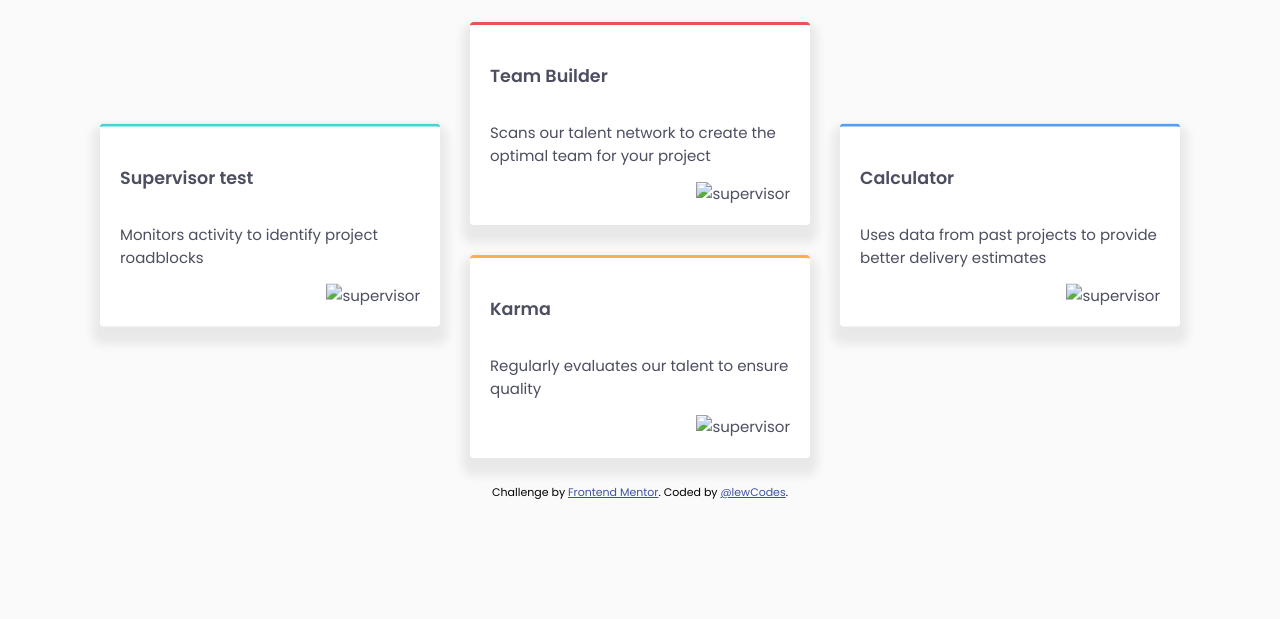
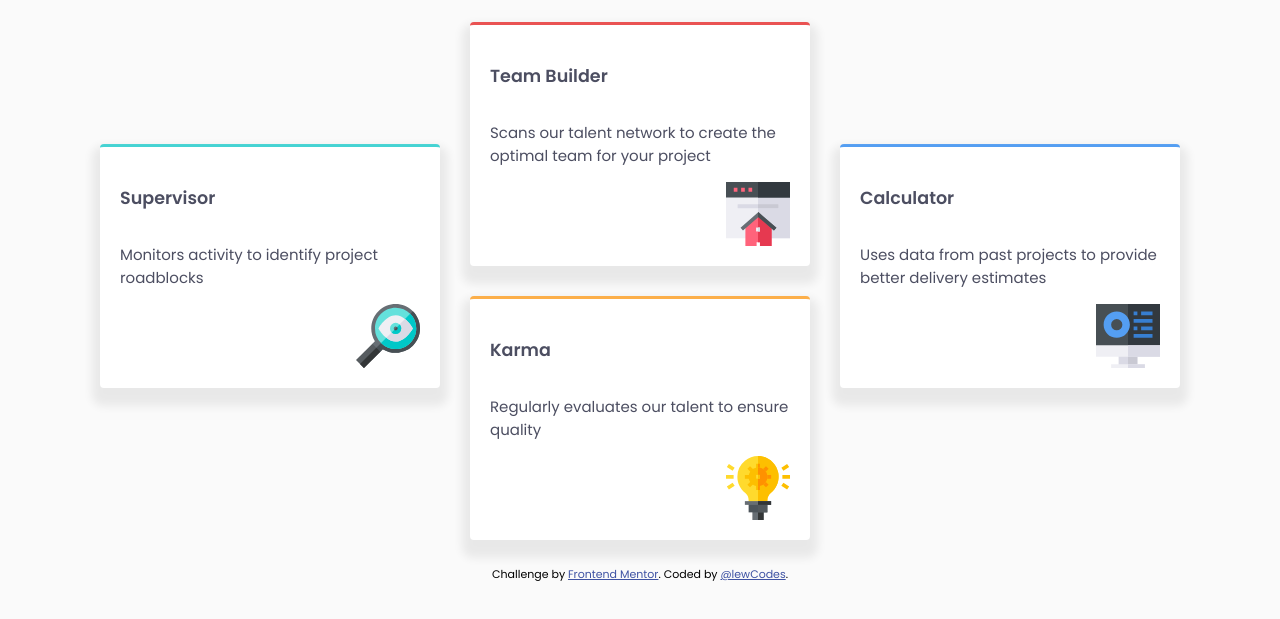
Before and after one commit to lewCodes/Four-Cards, a plain HTML site: page index.html in a window 1280 px wide. Shown: the part 159-778 px from the top of the page. Drawn offline with Linux system fonts and the light colour scheme.

Commit message:
Hopeful image fix

```diff
--- a/index.html
+++ b/index.html
@@ -22,24 +22,24 @@
 
     <main>
       <div class="box box1">
-        <h3 class="box-heading">Supervisor test</h3>
+        <h3 class="box-heading">Supervisor</h3>
         <p class="box-p">Monitors activity to identify project roadblocks</p>
-        <img src="../9 - FEM Four Cards/images/icon-supervisor.svg" alt="supervisor" />
+        <img src="images/icon-supervisor.svg" alt="supervisor" />
       </div>
       <div class="box box2">
         <h3 class="box-heading">Team Builder</h3>
         <p class="box-p">Scans our talent network to create the optimal team for your project</p>
-        <img src="../9 - FEM Four Cards/images/icon-team-builder.svg" alt="supervisor" />
+        <img src="images/icon-team-builder.svg" alt="team-builder" />
       </div>
       <div class="box box3">
         <h3 class="box-heading">Karma</h3>
         <p class="box-p">Regularly evaluates our talent to ensure quality</p>
-        <img src="../9 - FEM Four Cards/images/icon-karma.svg" alt="supervisor" />
+        <img src="images/icon-karma.svg" alt="karma" />
       </div>
       <div class="box box4">
         <h3 class="box-heading">Calculator</h3>
         <p class="box-p">Uses data from past projects to provide better delivery estimates</p>
-        <img src="../9 - FEM Four Cards/images/icon-calculator.svg" alt="supervisor" />
+        <img src="images/icon-calculator.svg" alt="Calculator" />
       </div>
     </main>
 
```
